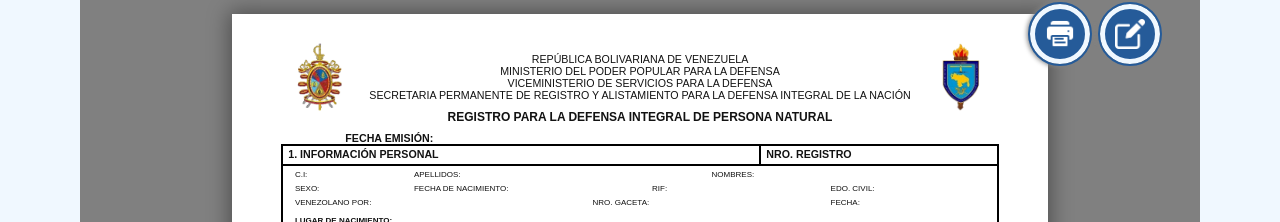
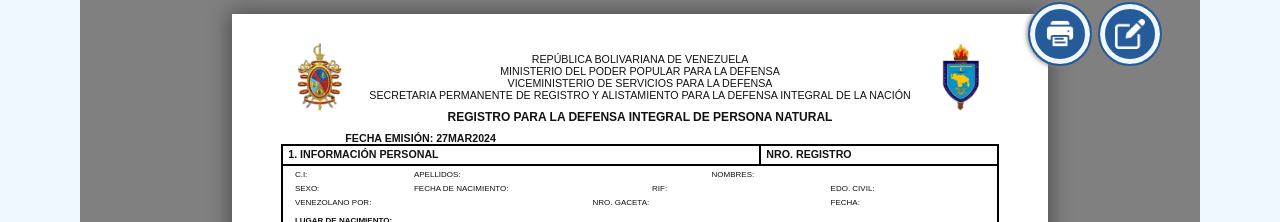
Before and after one commit to asgoDev/03-SICADMIL, a React (Vite) app: page /SICADMIL/preview in a window 1280 px wide. Shown: the part 216-438 px from the top of the page. Built offline with nearby package versions, Linux system fonts and the light colour scheme.

Commit message:
captura de la fecha actual para la planilla

```diff
--- a/src/components/Planilla.jsx
+++ b/src/components/Planilla.jsx
@@ -1,15 +1,18 @@
 import escudo from "../assets/escudo.png";
 import escudo2 from "../assets/escudo2.png";
 import scisors from "../assets/scisors.png";
-import React, { createElement, useContext, useEffect } from "react";
+import { useContext, useEffect, useState } from "react";
 import { GlobalContext } from "../context/GlobalContext";
 import "../styles/planilla.css";
 
 function Planilla() {
   const { isAllInputsOk, formData } = useContext(GlobalContext);
+  const [date, setDate] = useState('hoy')
+
   useEffect(() => {
-    console.log(formData);
-  }, []);
+    let today = new Date().toLocaleDateString('es-ES', { year:"numeric", month:"short", day:"numeric"})
+    setDate(today.replace(/ /g, ""))
+  },[]);
 
   const yesNoCheckboxGenerator = (value) => {
     let options = ["si", "no"];
@@ -40,7 +43,7 @@
         REGISTRO PARA LA DEFENSA INTEGRAL DE PERSONA NATURAL
       </h2>
       <p className="page-date fs-8 bolder">
-        FECHA EMISIÓN: {formData.birthdate}
+        FECHA EMISIÓN: {date}
       </p>
       <div className="table">
         <div className="table-title span-8">1. INFORMACIÓN PERSONAL</div>
@@ -320,7 +323,7 @@
             este carnet solo será válido con sello <br /> húmedo y número de
             registro.
           </p>
-          <p className="card-b__card-description">fecha emisión: 01mar2024 </p>
+          <p className="card-b__card-description">fecha emisión: {date} </p>
           <p className="card-b__card-description">nro. registro:</p>
         </div>
       </div>
```
